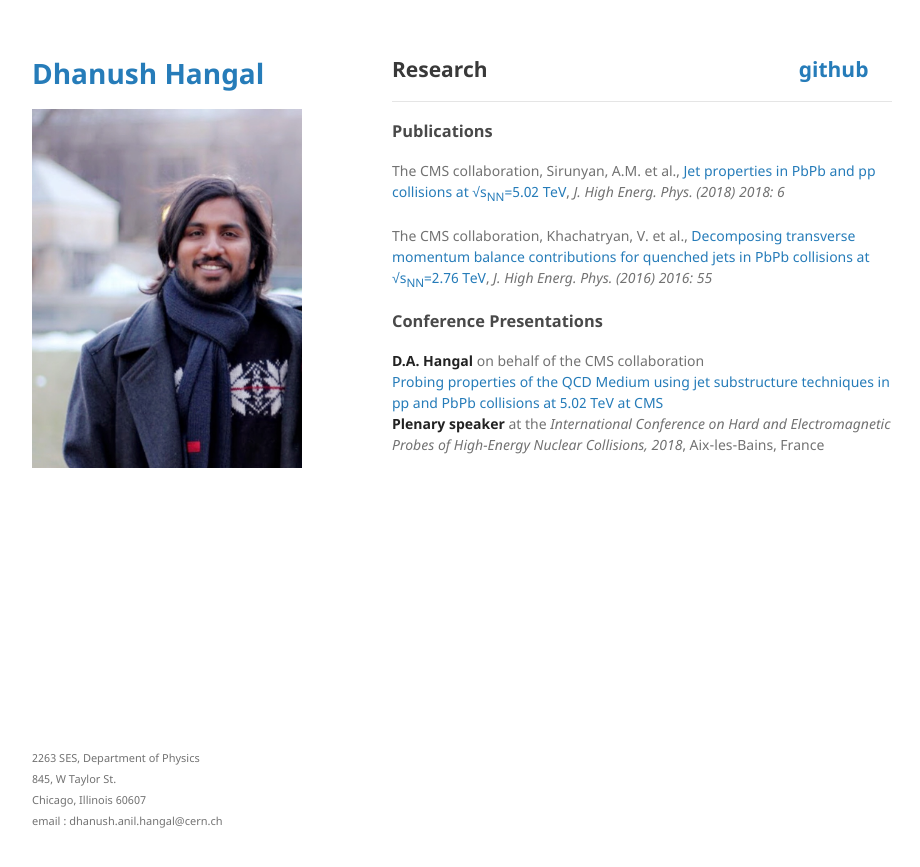
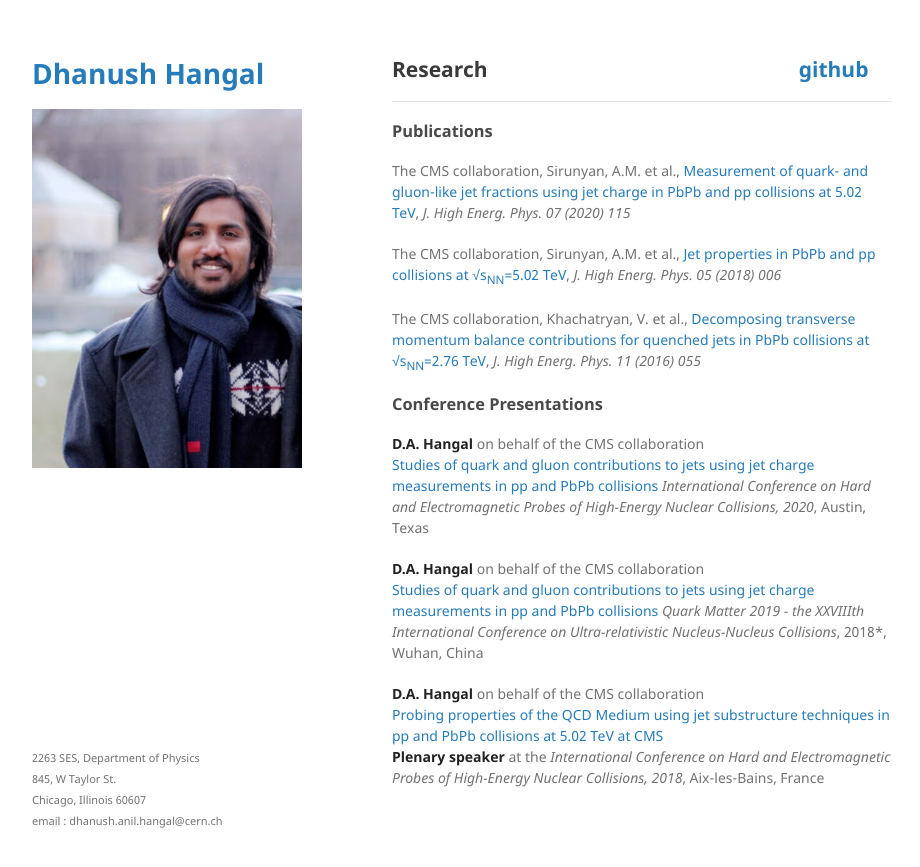
Before and after one commit to dhanushhangal/dhanushhangal.github.io, a Jekyll site: the page built from research.md, in a window 1280 px wide. Shown: the top 867 px of the page, without its empty margins (178-1098 px from the left). Built offline with Jekyll 4.4.1, drawn with Linux system fonts in a browser that asks for light colours; our own code applies the rules of GitHub Pages for plain Markdown files; the repository's description, which GitHub fills in, is left out.

Commit message:
Update research.md

```diff
--- a/research.md
+++ b/research.md
@@ -4,12 +4,20 @@
 
 ### Publications
 
-The CMS collaboration, Sirunyan, A.M. et al., [Jet properties in PbPb and pp collisions at √s<sub>NN</sub>=5.02 TeV](https://link.springer.com/article/10.1007%2FJHEP05%282018%29006), *J. High Energ. Phys. (2018) 2018: 6*
+The CMS collaboration, Sirunyan, A.M. et al., [Measurement of quark- and gluon-like jet fractions using jet charge in PbPb and pp collisions at 5.02 TeV](https://link.springer.com/article/10.1007/JHEP07(2020)115), *J. High Energ. Phys. 07 (2020) 115*
 
-The CMS collaboration, Khachatryan, V. et al., [Decomposing transverse momentum balance contributions for quenched jets in PbPb collisions at √s<sub>NN</sub>=2.76 TeV](https://link.springer.com/article/10.1007%2FJHEP11%282016%29055), *J. High Energ. Phys. (2016) 2016: 55*
+The CMS collaboration, Sirunyan, A.M. et al., [Jet properties in PbPb and pp collisions at √s<sub>NN</sub>=5.02 TeV](https://link.springer.com/article/10.1007%2FJHEP05%282018%29006), *J. High Energ. Phys. 05 (2018) 006*
+
+The CMS collaboration, Khachatryan, V. et al., [Decomposing transverse momentum balance contributions for quenched jets in PbPb collisions at √s<sub>NN</sub>=2.76 TeV](https://link.springer.com/article/10.1007%2FJHEP11%282016%29055), *J. High Energ. Phys. 11 (2016) 055*
 
 ### Conference Presentations
 
 **D.A. Hangal** on behalf of the CMS collaboration
+[Studies of quark and gluon contributions to jets using jet charge measurements in pp and PbPb collisions](https://pos.sissa.it/345/007/) *International Conference on Hard and Electromagnetic Probes of High-Energy Nuclear Collisions, 2020*, Austin, Texas
+
+**D.A. Hangal** on behalf of the CMS collaboration
+[Studies of quark and gluon contributions to jets using jet charge measurements in pp and PbPb collisions](https://pos.sissa.it/345/007/) *Quark Matter 2019 - the XXVIIIth International Conference on Ultra-relativistic Nucleus-Nucleus Collisions*, 2018*, Wuhan, China
+
+**D.A. Hangal** on behalf of the CMS collaboration
 [Probing properties of the QCD Medium using jet substructure techniques in pp and PbPb collisions at 5.02 TeV at CMS](https://pos.sissa.it/345/007/)
 **Plenary speaker** at the *International Conference on Hard and Electromagnetic Probes of High-Energy Nuclear Collisions, 2018*, Aix-les-Bains, France
```
